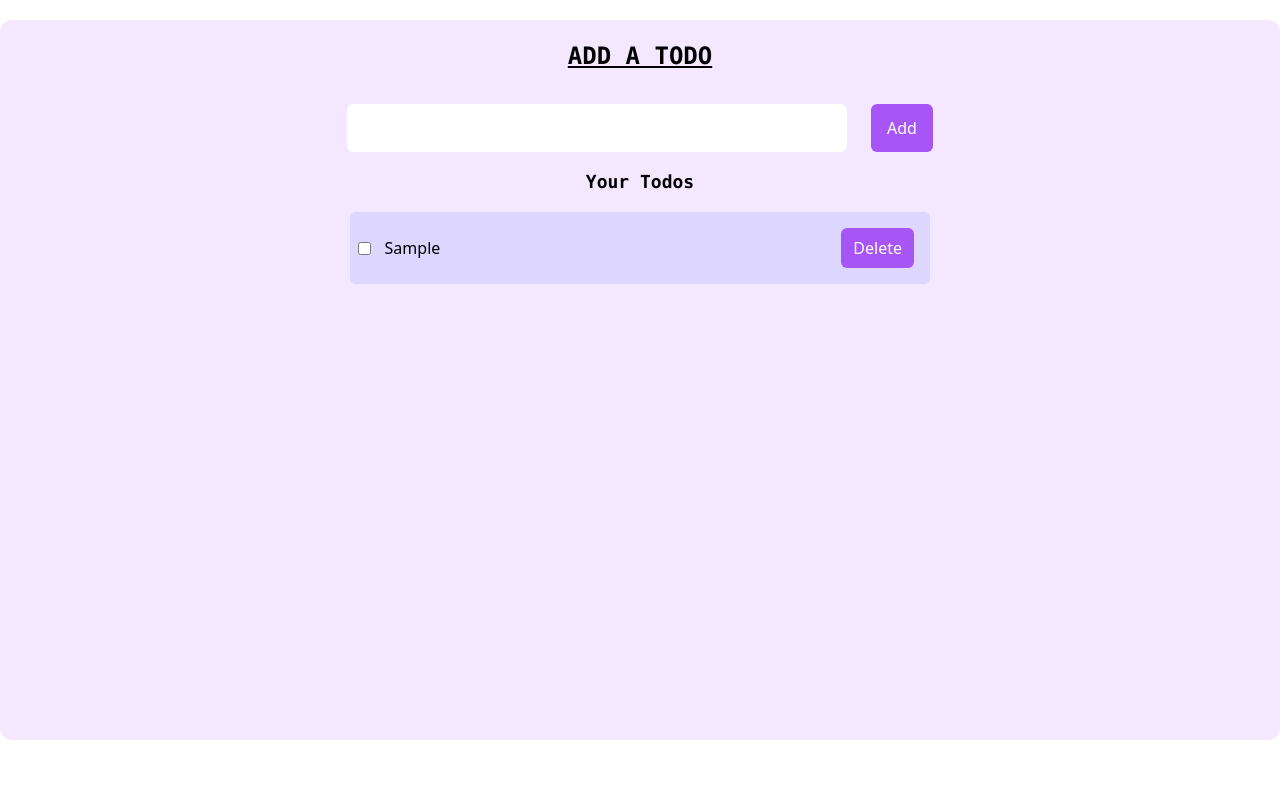
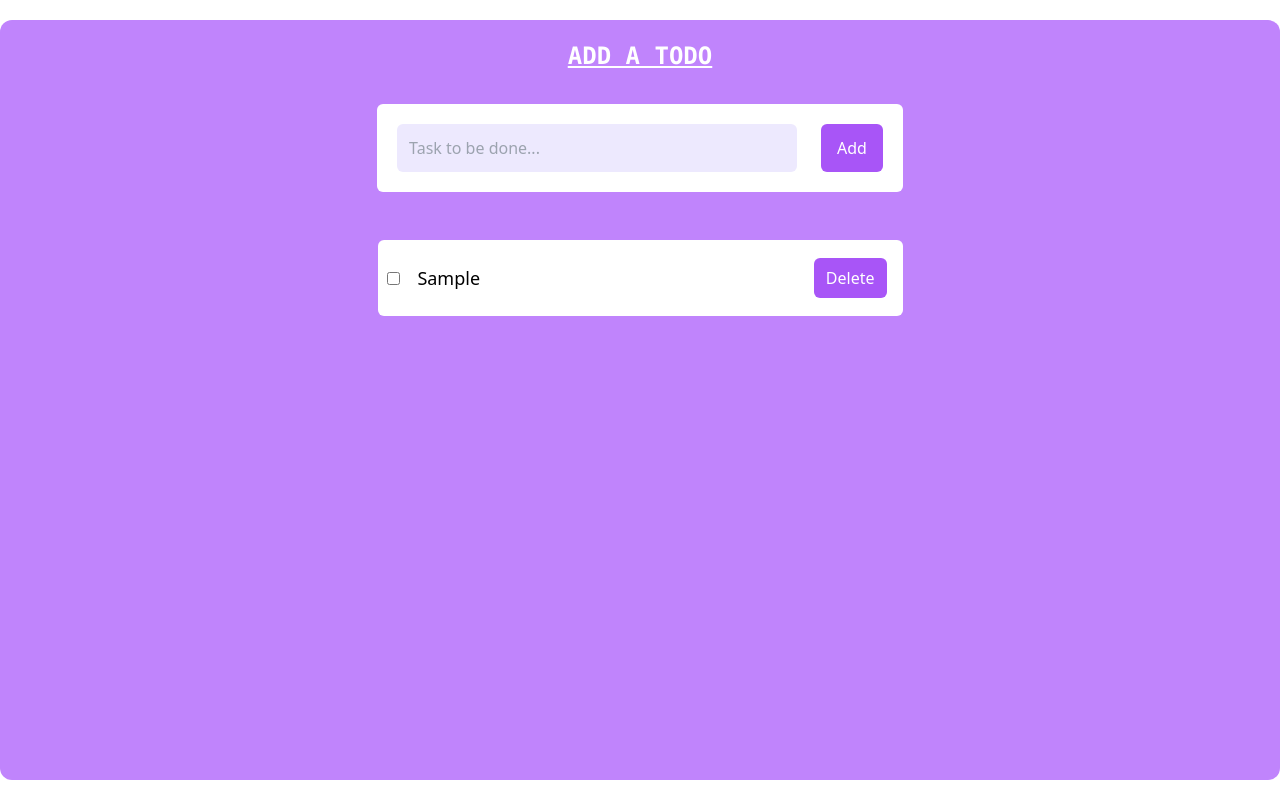
Before and after one commit to Enayat789/toDo-app, a React (Create React App) app: page / in a window 1280 px wide. Both pictures are taken after typing "Sample" into the empty fields and a click on the button "Add". Built offline with nearby package versions, Linux system fonts and the light colour scheme.

Commit message:
Changes in the UI

```diff
--- a/src/App.js
+++ b/src/App.js
@@ -15,6 +15,10 @@ function App() {
 
   // Function to handle addition of a new todo item
   const handleAdd = () => {
+    //checking the input field
+    if (todo == "") {
+      return;
+    }
     // Add a new todo item to the todos array with a unique id generated by uuidv4
     setTodos([...todos, { id: uuidv4(), todo, isCompleted: false }]);
     setTodo("");
@@ -40,14 +44,17 @@ function App() {
       {/* <Navbar /> */}
 
       {/* Main container for the todo list */}
-      <div className="container flex flex-col items-center mx-auto my-5 p-5 rounded-xl bg-purple-100 min-h-[90vh] gap-4">
-        <h2 className=" font-bold text-2xl font-mono underline">ADD A TODO</h2>
-        <div className="add-todo flex mt-4 items-center justify-between">
+      <div className="container bg-purple-400 flex flex-col w-full items-center mx-auto my-5 p-5 rounded-xl  min-h-[95vh] gap-4">
+        <h2 className="font-bold text-2xl font-mono underline text-white">
+          ADD A TODO
+        </h2>
+        <div className=" bg-white add-todo flex mt-4 items-center justify-between p-5 rounded-md">
           <input
             type="text"
-            className=" w-[500px] outline-none p-3 rounded-md "
+            className=" bg-violet-100 w-[400px] outline-none p-3 rounded-md "
             onChange={handleChange}
             value={todo}
+            placeholder="Task to be done..."
           />
           <button
             className=" bg-purple-500 p-4 py-3  ml-6 rounded-md text-white hover:bg-purple-600"
@@ -57,26 +64,27 @@ function App() {
           </button>
         </div>
 
-        <h2 className=" text-lg font-semibold font-mono">Your Todos</h2>
+        {/* <h2 className=" text-lg font-semibold font-mono">Your Todos</h2> */}
 
         {/* Container for displaying all todos */}
-        <div className="allTodos flex flex-col items-center justify-center w-full gap-2">
+        <div className="allTodos flex flex-col items-center justify-center w-full gap-2 mt-8">
           {/* Mapping over todos array  */}
           {todos.map((item) => {
             return (
               <div
                 key={item.id}
-                className={`todo flex flex-row bg-violet-200 rounded-md w-[580px] p-2 py-4 items-center justify-between ${
+                className={`todo flex flex-row bg-white rounded-md w-[525px] p-2 py-4 items-center justify-between ${
                   item.isCompleted ? "completed" : ""
                 }`}
               >
                 <input
                   type="checkbox"
+                  className=" w-4"
                   checked={item.isCompleted}
                   onChange={() => handleToggleComplete(item.id)}
                 />
                 <div
-                  className={` flex items-start w-[80%] p-2 overflow-scroll ${
+                  className={` flex items-center w-[80%] p-2 overflow-scroll text-lg pl-4 ${
                     item.isCompleted ? "line-through" : ""
                   }`}
                 >
```
